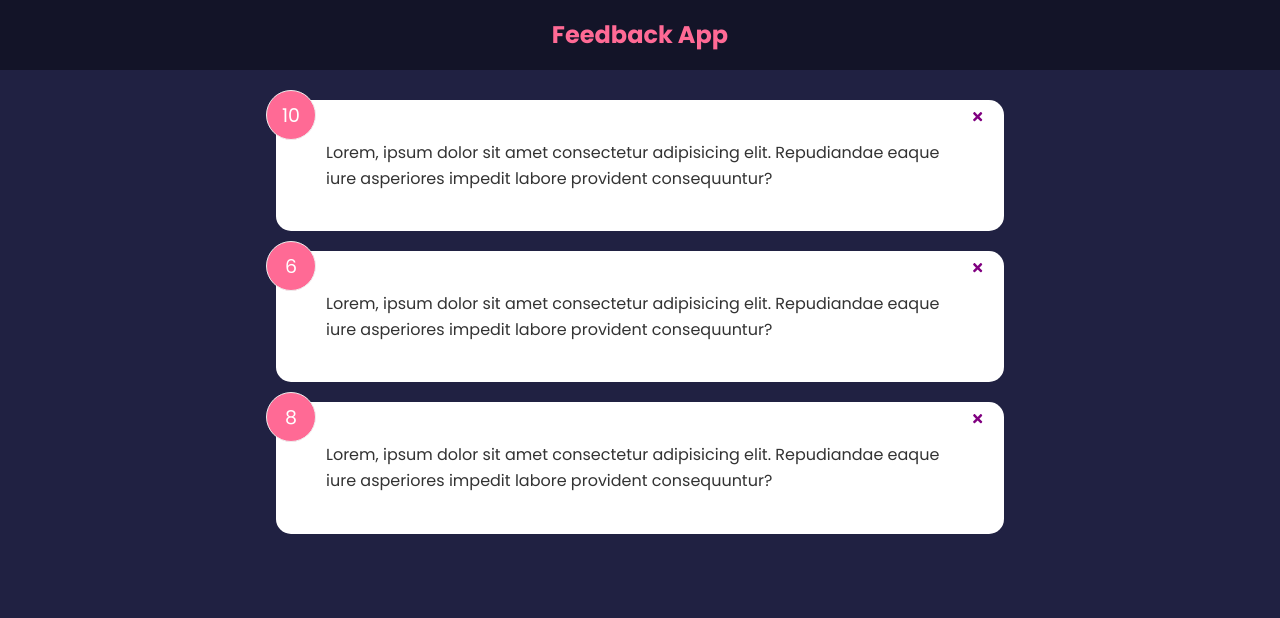
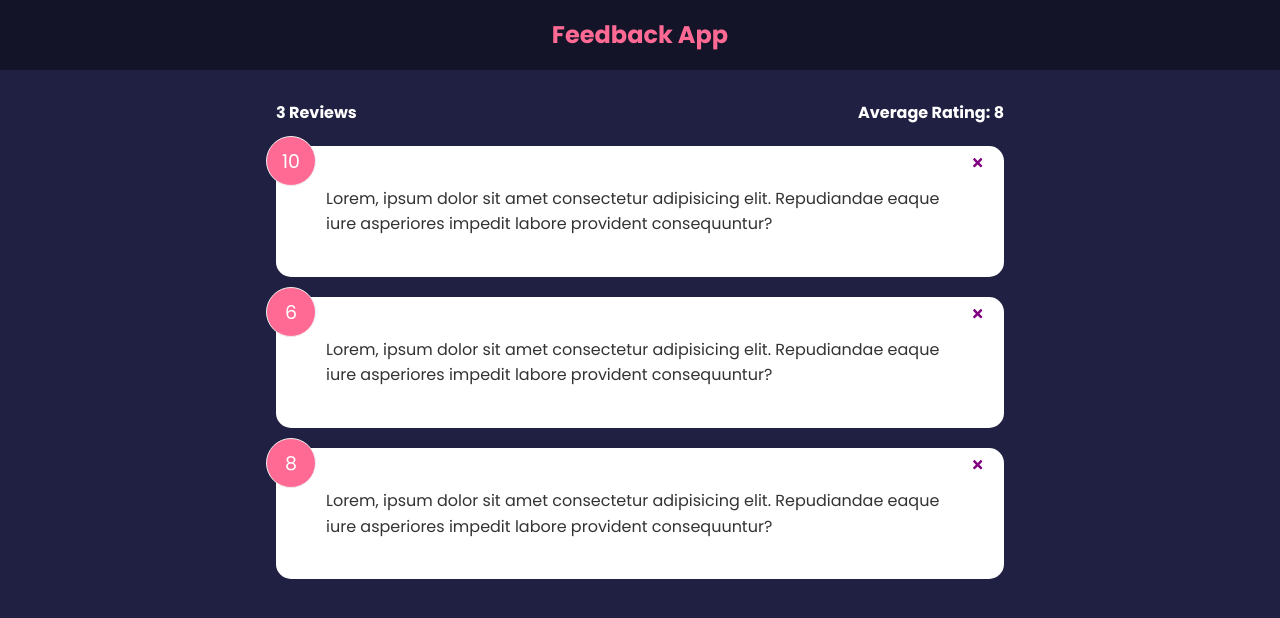
Before and after one commit to El1650/Feedback-UI, a React (Create React App) app: page / in a window 1280 px wide. Shown: the top 618 px of the page. Built offline with nearby package versions, Linux system fonts and the light colour scheme.

Commit message:
Added funcitonality to the average rating and the number of reviews

```diff
--- a/src/App.js
+++ b/src/App.js
@@ -1,6 +1,7 @@
 import React, { useState } from "react";
 import Header from "./components/Header";
 import FeedbackList from "./components/FeedbackList";
+import FeedbackStats from "./components/FeedbackStats";
 import FeedbackData from "./data/FeedbackData";
 
 function App() {
@@ -16,6 +17,7 @@
     <>
       <Header />
       <div className="container">
+        <FeedbackStats feedback={feedback} />
         <FeedbackList feedback={feedback} handleDelete={deleteFeedback} />
       </div>
     </>
--- /dev/null
+++ b/src/components/FeedbackStats.jsx
@@ -0,0 +1,23 @@
+import PropTypes from "prop-types";
+function FeedbackStats({ feedback }) {
+  // Calculate ratings average
+  let average =
+    feedback.reduce((acc, curr) => {
+      return acc + curr.rating;
+    }, 0) / feedback.length;
+
+  average = average.toFixed(1).replace(/[.,]0$/, "");
+
+  return (
+    <div className="feedback-stats">
+      <h4>{feedback.length} Reviews</h4>
+      <h4>Average Rating: {isNaN(average) ? 0 : average}</h4>
+    </div>
+  );
+}
+
+FeedbackStats.propTypes = {
+  feedback: PropTypes.array.isRequired,
+};
+
+export default FeedbackStats;
```
